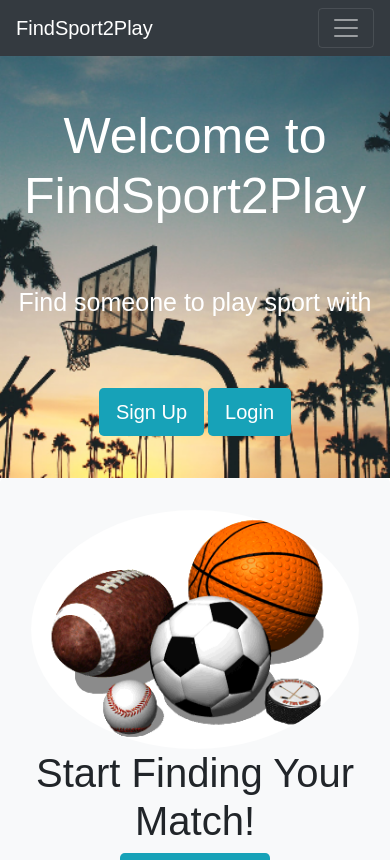
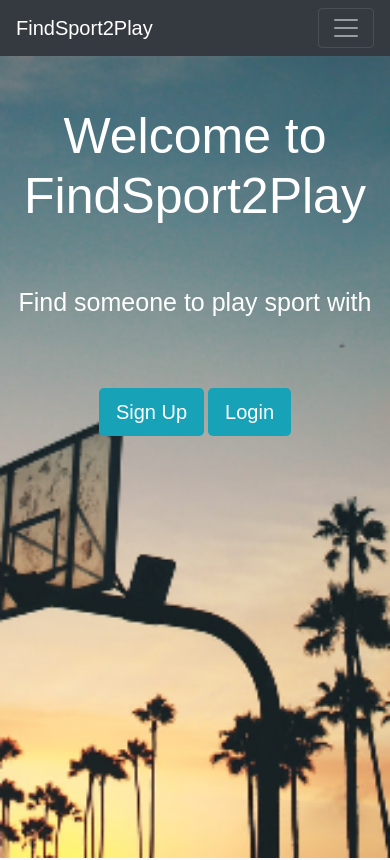
Before and after one commit to topdeveloper55/Find-Sport-2-Play, a React (Create React App) app in the folder client/: page / in a window 390 px wide. Shown: the top 860 px of the page. Built offline with nearby package versions, Linux system fonts and the light colour scheme; no server answers.

Commit message:
add media query to increase the height of the header to 95vh when viewing it on phone

```diff
--- a/client/src/components/home/Home.module.css
+++ b/client/src/components/home/Home.module.css
@@ -17,3 +17,9 @@
     padding: 50px 0;
     font-size: 25px;
 }
+
+@media (max-width: 600px) {
+  .header {
+    height: 95vh;
+  }
+}
```
